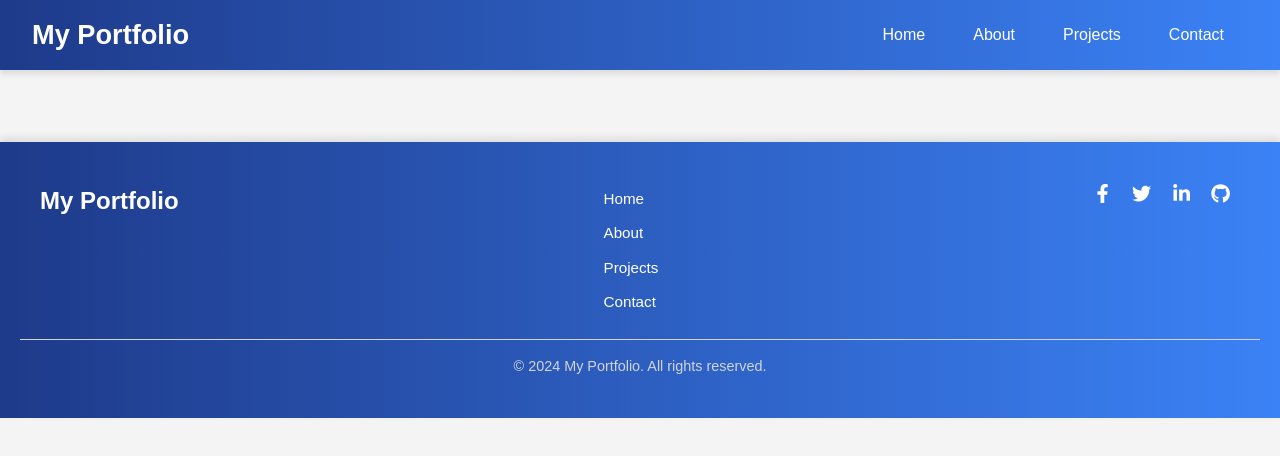
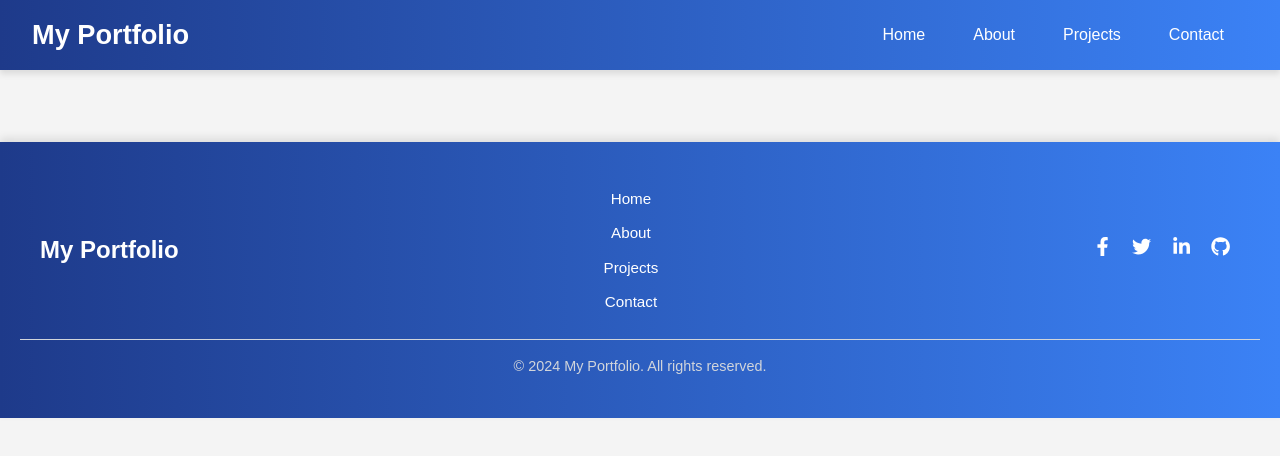
Before and after one commit to dishantsharma1123/portfolio-site-frontend, a React (Create React App) app: page /#/about in a window 1280 px wide. Shown: the top 456 px of the page. Built offline with nearby package versions, Linux system fonts and the light colour scheme.

Commit message:
fixed UI issues

```diff
--- a/src/components/About.js
+++ b/src/components/About.js
@@ -32,6 +32,10 @@ const AboutContainer = styled.div`
   display: flex;
   flex-direction: column;
   align-items: center;
+
+  @media (max-width: 768px) {
+    padding: 30px 10px;
+  }
 `;
 
 const HeaderContainer = styled.div`
@@ -65,12 +69,20 @@ const HeaderTitle = styled.h1`
   font-size: 3rem;
   animation: ${fadeIn} 1s ease forwards;
   z-index: 2;
+
+  @media (max-width: 768px) {
+    font-size: 2rem;
+  }
 `;
 
 const HeaderSubtitle = styled.h2`
   font-size: 1.5rem;
   animation: ${fadeIn} 1.2s ease forwards;
   z-index: 2;
+
+  @media (max-width: 768px) {
+    font-size: 1.2rem;
+  }
 `;
 
 const Description = styled.p`
@@ -81,6 +93,10 @@ const Description = styled.p`
   margin: 20px 0;
   animation: ${fadeIn} 0.8s ease forwards;
   z-index: 2;
+
+  @media (max-width: 768px) {
+    font-size: 1.2rem;
+  }
 `;
 
 const SkillsSection = styled.div`
@@ -105,6 +121,10 @@ const SkillCard = styled.div`
   &:hover {
     transform: translateY(-10px);
     box-shadow: 0 10px 30px rgba(0, 0, 0, 0.3);
+  }
+
+  @media (max-width: 768px) {
+    width: 80%;
   }
 `;
 
@@ -152,6 +172,15 @@ const Section = styled.div`
     margin: 15px 0;
     color: #3182ce;
     font-weight: bold;
+  }
+
+  @media (max-width: 768px) {
+    h3 {
+      font-size: 1.5rem;
+    }
+    p {
+      font-size: 1rem;
+    }
   }
 `;
 
--- a/src/components/Footer.js
+++ b/src/components/Footer.js
@@ -39,7 +39,7 @@ const FooterWrapper = styled.div`
   width: 100%;
   display: flex;
   justify-content: space-between;
-  align-items: flex-start;
+  align-items: center;
   flex-wrap: wrap;
 
   @media (max-width: 768px) {
@@ -52,11 +52,8 @@ const FooterWrapper = styled.div`
 const FooterLinks = styled.div`
   display: flex;
   flex-direction: column;
+  align-items: center;
   margin-bottom: 20px;
-
-  @media (max-width: 768px) {
-    align-items: center;
-  }
 `;
 
 // Individual link items
@@ -66,6 +63,7 @@ const FooterLink = styled.a`
   margin: 5px 0;
   font-size: 0.95rem;
   transition: color 0.3s ease;
+  text-align: center;
 
   &:hover {
     color: ${colors.hoverAccent};
```
